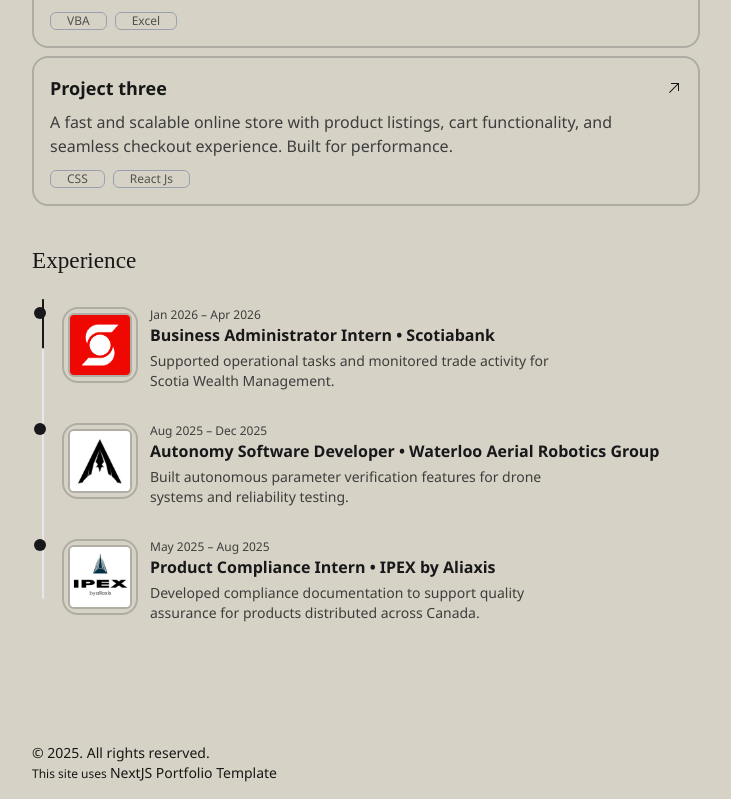
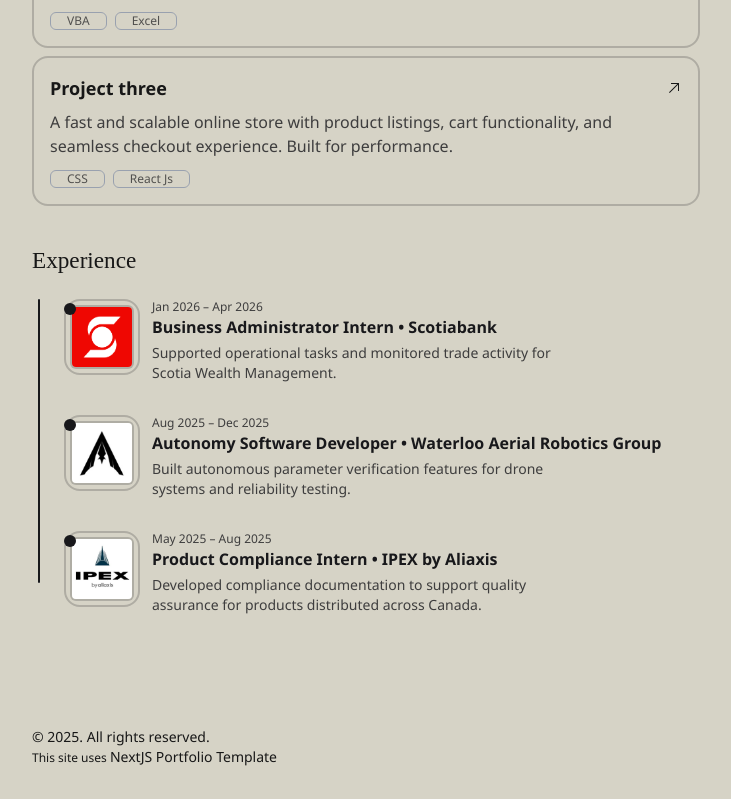
Before and after one commit to msilvadiaz/portfolio-website, a Next.js app: page / in a window 1280 px wide. Shown: the part 692-1491 px from the top of the page, without its empty margins (274-1005 px from the left). Built offline with nearby package versions, Linux system fonts and the light colour scheme.

Commit message:
Refine experience timeline scroll and dot alignment

```diff
--- a/src/app/components/Experience.jsx
+++ b/src/app/components/Experience.jsx
@@ -1,16 +1,10 @@
 "use client";
 
-import { useRef } from "react";
 import { motion, useScroll, useSpring, useTransform } from "framer-motion";
 import { experience } from "../../data/data";
 
 export default function Experience() {
-    const timelineRef = useRef(null);
-
-    const { scrollYProgress } = useScroll({
-        target: timelineRef,
-        offset: ["start 0.8", "end 0.2"],
-    });
+    const { scrollYProgress } = useScroll();
 
     const clampedProgress = useTransform(scrollYProgress, [0, 1], [0, 1]);
     const smoothProgress = useSpring(clampedProgress, {
@@ -24,10 +18,10 @@
             <div className="mt-10 scroll-mt-14" id="experience">
                 <h2 className="text-xl font-medium section-heading">Experience</h2>
                 <div className="mt-6">
-                    <ol ref={timelineRef} className="relative mt-4 space-y-8 p-2">
-                        <div className="pointer-events-none absolute inset-y-0 left-2.5 w-0.5 rounded-full bg-gray-200 dark:bg-gray-500" />
+                    <ol className="relative mt-4 space-y-8 pl-8">
+                        <div className="pointer-events-none absolute inset-y-0 left-1.5 w-0.5 rounded-full bg-gray-200 dark:bg-gray-500" />
                         <motion.div
-                            className="pointer-events-none absolute inset-y-0 left-2.5 w-0.5 origin-top rounded-full bg-base-content"
+                            className="pointer-events-none absolute inset-y-0 left-1.5 w-0.5 origin-top rounded-full bg-base-content"
                             style={{ scaleY: smoothProgress }}
                         />
 
@@ -61,11 +55,14 @@
                             );
 
                             return (
-                                <li
-                                    key={index}
-                                    className="relative -ms-1.5 flex items-start gap-4"
-                                >
-                                    <span className="relative z-10 size-3 shrink-0 rounded-full bg-base-content"></span>
+                                <li key={index} className="relative flex items-start gap-4">
+                                    <motion.span
+                                        className="absolute left-1.5 top-1 z-10 size-3 -translate-x-1/2 rounded-full bg-base-content"
+                                        initial={{ opacity: 0, scale: 0.5 }}
+                                        whileInView={{ opacity: 1, scale: 1 }}
+                                        viewport={{ once: true, amount: 0.4 }}
+                                        transition={{ duration: 0.25, ease: "easeOut" }}
+                                    />
 
                                     {item.link ? (
                                         <a
```
